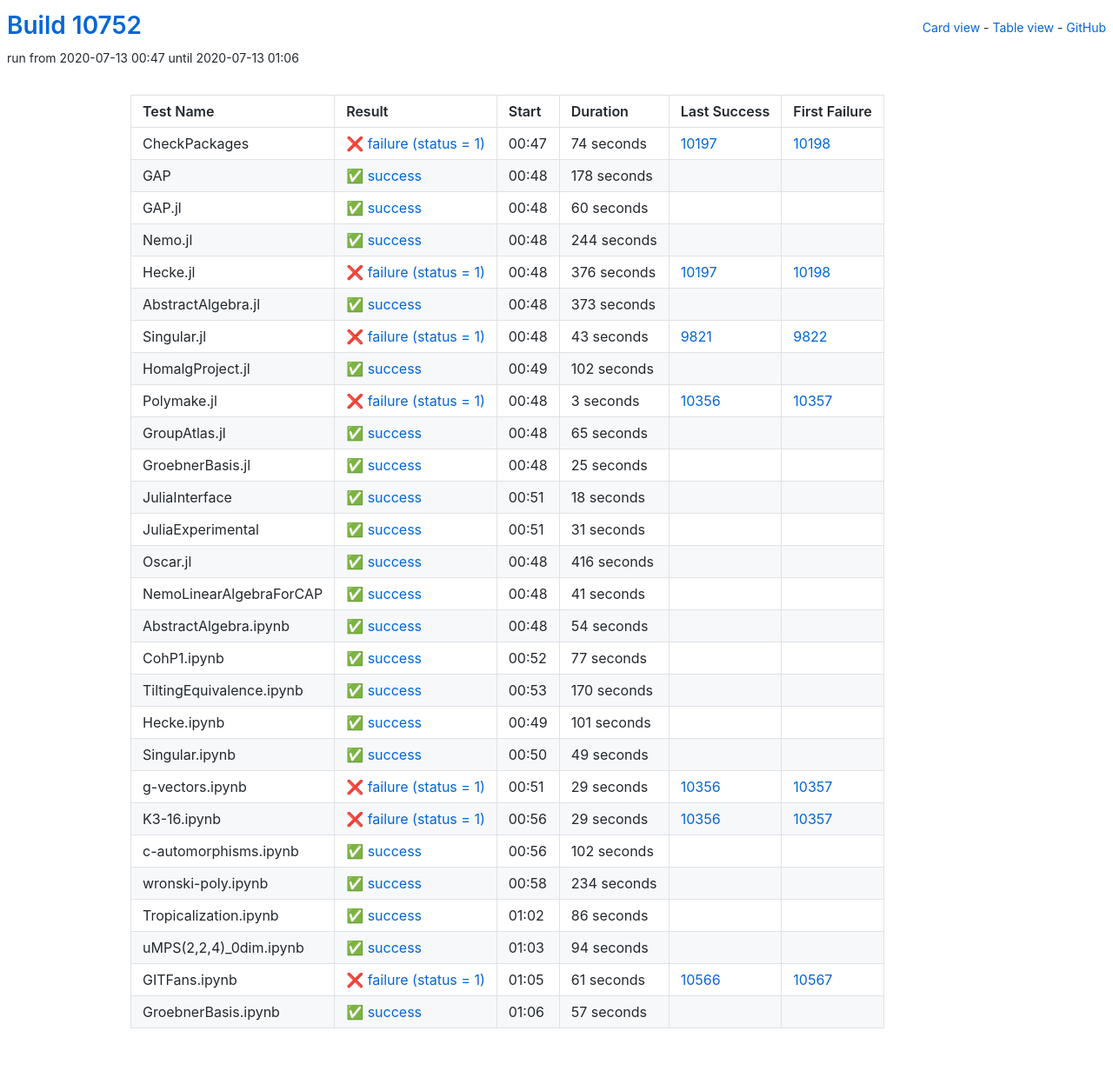
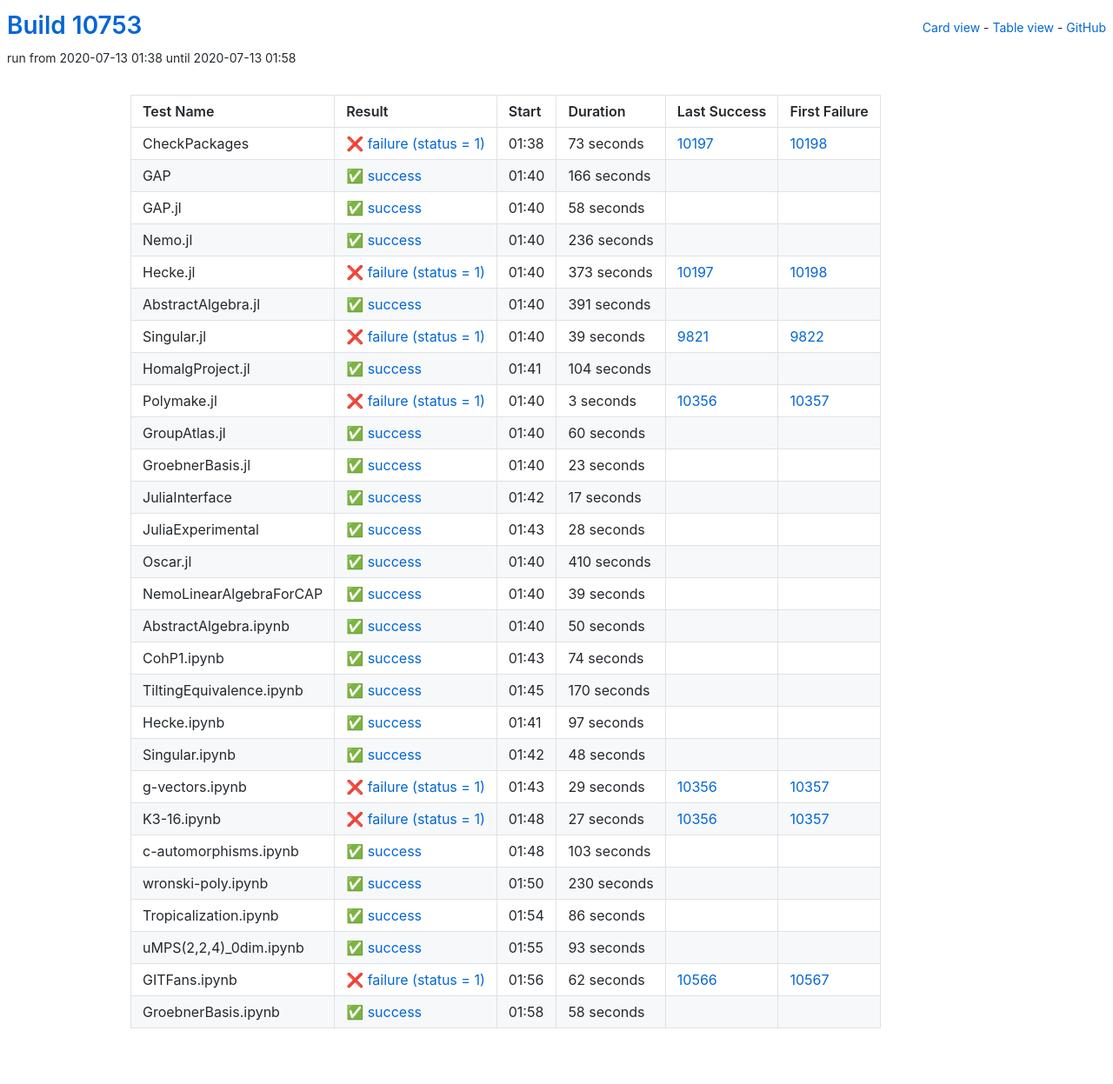
Before and after one commit to oscar-system/oscar-ci-status, a Jekyll site: the page built from table.html, in a window 1280 px wide. Shown: the whole page at 87% size. Built offline with Jekyll 4.4.1, drawn with Linux system fonts in a browser that asks for light colours.

Commit message:
Build #10753

```diff
--- a/_data/ci.yml
+++ b/_data/ci.yml
@@ -1,6 +1,6 @@
 ---
-build: 10752
-build_url: https://oscarci.mathematik.uni-kl.de/job/oscar/10752/
+build: 10753
+build_url: https://oscarci.mathematik.uni-kl.de/job/oscar/10753/
 job: oscar
 organization: oscar-system
 repo: oscar-ci-status
@@ -8,104 +8,104 @@
 tests:
 - name: CheckPackages
   id: checkpackages
-  log: https://oscarci.mathematik.uni-kl.de/job/oscar/10752/artifact/logs/build-10752/CheckPackages.log
-  start: 2020-07-13 00:47
+  log: https://oscarci.mathematik.uni-kl.de/job/oscar/10753/artifact/logs/build-10753/CheckPackages.log
+  start: 2020-07-13 01:38
   success: false
   exitcode: 1
   status: failure
-  duration: 74
+  duration: 73
   last_success: 10197
   last_success_url: https://oscarci.mathematik.uni-kl.de/job/oscar/10197/
   first_failure: 10198
   first_failure_url: https://oscarci.mathematik.uni-kl.de/job/oscar/10198/
 - name: GAP
   id: gap
-  log: https://oscarci.mathematik.uni-kl.de/job/oscar/10752/artifact/logs/build-10752/GAP.log
-  start: 2020-07-13 00:48
+  log: https://oscarci.mathematik.uni-kl.de/job/oscar/10753/artifact/logs/build-10753/GAP.log
+  start: 2020-07-13 01:40
   success: true
   exitcode: 0
   status: success
-  duration: 178
+  duration: 166
   last_success: false
   last_success_url:
   first_failure: false
   first_failure_url:
 - name: GAP.jl
   id: gap-jl
-  log: https://oscarci.mathematik.uni-kl.de/job/oscar/10752/artifact/logs/build-10752/GAP.jl.log
-  start: 2020-07-13 00:48
+  log: https://oscarci.mathematik.uni-kl.de/job/oscar/10753/artifact/logs/build-10753/GAP.jl.log
+  start: 2020-07-13 01:40
   success: true
   exitcode: 0
   status: success
-  duration: 60
+  duration: 58
   last_success: false
   last_success_url:
   first_failure: false
   first_failure_url:
 - name: Nemo.jl
   id: nemo-jl
-  log: https://oscarci.mathematik.uni-kl.de/job/oscar/10752/artifact/logs/build-10752/Nemo.jl.log
-  start: 2020-07-13 00:48
+  log: https://oscarci.mathematik.uni-kl.de/job/oscar/10753/artifact/logs/build-10753/Nemo.jl.log
+  start: 2020-07-13 01:40
   success: true
   exitcode: 0
   status: success
-  duration: 244
+  duration: 236
   last_success: false
   last_success_url:
   first_failure: false
   first_failure_url:
 - name: Hecke.jl
   id: hecke-jl
-  log: https://oscarci.mathematik.uni-kl.de/job/oscar/10752/artifact/logs/build-10752/Hecke.jl.log
-  start: 2020-07-13 00:48
+  log: https://oscarci.mathematik.uni-kl.de/job/oscar/10753/artifact/logs/build-10753/Hecke.jl.log
+  start: 2020-07-13 01:40
   success: false
   exitcode: 1
   status: failure
-  duration: 376
+  duration: 373
   last_success: 10197
   last_success_url: https://oscarci.mathematik.uni-kl.de/job/oscar/10197/
   first_failure: 10198
   first_failure_url: https://oscarci.mathematik.uni-kl.de/job/oscar/10198/
 - name: AbstractAlgebra.jl
   id: abstractalgebra-jl
-  log: https://oscarci.mathematik.uni-kl.de/job/oscar/10752/artifact/logs/build-10752/AbstractAlgebra.jl.log
-  start: 2020-07-13 00:48
+  log: https://oscarci.mathematik.uni-kl.de/job/oscar/10753/artifact/logs/build-10753/AbstractAlgebra.jl.log
+  start: 2020-07-13 01:40
   success: true
   exitcode: 0
   status: success
-  duration: 373
+  duration: 391
   last_success: false
   last_success_url:
   first_failure: false
   first_failure_url:
 - name: Singular.jl
   id: singular-jl
-  log: https://oscarci.mathematik.uni-kl.de/job/oscar/10752/artifact/logs/build-10752/Singular.jl.log
-  start: 2020-07-13 00:48
+  log: https://oscarci.mathematik.uni-kl.de/job/oscar/10753/artifact/logs/build-10753/Singular.jl.log
+  start: 2020-07-13 01:40
   success: false
   exitcode: 1
   status: failure
-  duration: 43
+  duration: 39
   last_success: 9821
   last_success_url: https://oscarci.mathematik.uni-kl.de/job/oscar/9821/
   first_failure: 9822
   first_failure_url: https://oscarci.mathematik.uni-kl.de/job/oscar/9822/
 - name: HomalgProject.jl
   id: homalgproject-jl
-  log: https://oscarci.mathematik.uni-kl.de/job/oscar/10752/artifact/logs/build-10752/HomalgProject.jl.log
-  start: 2020-07-13 00:49
+  log: https://oscarci.mathematik.uni-kl.de/job/oscar/10753/artifact/logs/build-10753/HomalgProject.jl.log
+  start: 2020-07-13 01:41
   success: true
   exitcode: 0
   status: success
-  duration: 102
+  duration: 104
   last_success: false
   last_success_url:
   first_failure: false
   first_failure_url:
 - name: Polymake.jl
   id: polymake-jl
-  log: https://oscarci.mathematik.uni-kl.de/job/oscar/10752/artifact/logs/build-10752/Polymake.jl.log
-  start: 2020-07-13 00:48
+  log: https://oscarci.mathematik.uni-kl.de/job/oscar/10753/artifact/logs/build-10753/Polymake.jl.log
+  start: 2020-07-13 01:40
   success: false
   exitcode: 1
   status: failure
@@ -116,104 +116,104 @@
   first_failure_url: https://oscarci.mathematik.uni-kl.de/job/oscar/10357/
 - name: GroupAtlas.jl
   id: groupatlas-jl
-  log: https://oscarci.mathematik.uni-kl.de/job/oscar/10752/artifact/logs/build-10752/GroupAtlas.jl.log
-  start: 2020-07-13 00:48
+  log: https://oscarci.mathematik.uni-kl.de/job/oscar/10753/artifact/logs/build-10753/GroupAtlas.jl.log
+  start: 2020-07-13 01:40
   success: true
   exitcode: 0
   status: success
-  duration: 65
+  duration: 60
   last_success: false
   last_success_url:
   first_failure: false
   first_failure_url:
 - name: GroebnerBasis.jl
   id: groebnerbasis-jl
-  log: https://oscarci.mathematik.uni-kl.de/job/oscar/10752/artifact/logs/build-10752/GroebnerBasis.jl.log
-  start: 2020-07-13 00:48
+  log: https://oscarci.mathematik.uni-kl.de/job/oscar/10753/artifact/logs/build-10753/GroebnerBasis.jl.log
+  start: 2020-07-13 01:40
   success: true
   exitcode: 0
   status: success
-  duration: 25
+  duration: 23
   last_success: false
   last_success_url:
   first_failure: false
   first_failure_url:
 - name: JuliaInterface
   id: juliainterface
-  log: https://oscarci.mathematik.uni-kl.de/job/oscar/10752/artifact/logs/build-10752/JuliaInterface.log
-  start: 2020-07-13 00:51
+  log: https://oscarci.mathematik.uni-kl.de/job/oscar/10753/artifact/logs/build-10753/JuliaInterface.log
+  start: 2020-07-13 01:42
   success: true
   exitcode: 0
   status: success
-  duration: 18
+  duration: 17
   last_success: false
   last_success_url:
   first_failure: false
   first_failure_url:
 - name: JuliaExperimental
   id: juliaexperimental
-  log: https://oscarci.mathematik.uni-kl.de/job/oscar/10752/artifact/logs/build-10752/JuliaExperimental.log
-  start: 2020-07-13 00:51
+  log: https://oscarci.mathematik.uni-kl.de/job/oscar/10753/artifact/logs/build-10753/JuliaExperimental.log
+  start: 2020-07-13 01:43
   success: true
   exitcode: 0
   status: success
-  duration: 31
+  duration: 28
   last_success: false
   last_success_url:
   first_failure: false
   first_failure_url:
 - name: Oscar.jl
   id: oscar-jl
-  log: https://oscarci.mathematik.uni-kl.de/job/oscar/10752/artifact/logs/build-10752/Oscar.jl.log
-  start: 2020-07-13 00:48
+  log: https://oscarci.mathematik.uni-kl.de/job/oscar/10753/artifact/logs/build-10753/Oscar.jl.log
+  start: 2020-07-13 01:40
   success: true
   exitcode: 0
   status: success
-  duration: 416
+  duration: 410
   last_success: false
   last_success_url:
   first_failure: false
   first_failure_url:
 - name: NemoLinearAlgebraForCAP
   id: nemolinearalgebraforcap
-  log: https://oscarci.mathematik.uni-kl.de/job/oscar/10752/artifact/logs/build-10752/NemoLinearAlgebraForCAP.log
-  start: 2020-07-13 00:48
+  log: https://oscarci.mathematik.uni-kl.de/job/oscar/10753/artifact/logs/build-10753/NemoLinearAlgebraForCAP.log
+  start: 2020-07-13 01:40
   success: true
   exitcode: 0
   status: success
-  duration: 41
+  duration: 39
   last_success: false
   last_success_url:
   first_failure: false
   first_failure_url:
 - name: AbstractAlgebra.ipynb
   id: abstractalgebra-ipynb
-  log: https://oscarci.mathematik.uni-kl.de/job/oscar/10752/artifact/logs/build-10752/AbstractAlgebra.ipynb.log
-  start: 2020-07-13 00:48
+  log: https://oscarci.mathematik.uni-kl.de/job/oscar/10753/artifact/logs/build-10753/AbstractAlgebra.ipynb.log
+  start: 2020-07-13 01:40
   success: true
   exitcode: 0
   status: success
-  duration: 54
+  duration: 50
   last_success: false
   last_success_url:
   first_failure: false
   first_failure_url:
 - name: CohP1.ipynb
   id: cohp1-ipynb
-  log: https://oscarci.mathematik.uni-kl.de/job/oscar/10752/artifact/logs/build-10752/CohP1.ipynb.log
-  start: 2020-07-13 00:52
+  log: https://oscarci.mathematik.uni-kl.de/job/oscar/10753/artifact/logs/build-10753/CohP1.ipynb.log
+  start: 2020-07-13 01:43
   success: true
   exitcode: 0
   status: success
-  duration: 77
+  duration: 74
   last_success: false
   last_success_url:
   first_failure: false
   first_failure_url:
 - name: TiltingEquivalence.ipynb
   id: tiltingequivalence-ipynb
-  log: https://oscarci.mathematik.uni-kl.de/job/oscar/10752/artifact/logs/build-10752/TiltingEquivalence.ipynb.log
-  start: 2020-07-13 00:53
+  log: https://oscarci.mathematik.uni-kl.de/job/oscar/10753/artifact/logs/build-10753/TiltingEquivalence.ipynb.log
+  start: 2020-07-13 01:45
   success: true
   exitcode: 0
   status: success
@@ -224,32 +224,32 @@
   first_failure_url:
 - name: Hecke.ipynb
   id: hecke-ipynb
-  log: https://oscarci.mathematik.uni-kl.de/job/oscar/10752/artifact/logs/build-10752/Hecke.ipynb.log
-  start: 2020-07-13 00:49
+  log: https://oscarci.mathematik.uni-kl.de/job/oscar/10753/artifact/logs/build-10753/Hecke.ipynb.log
+  start: 2020-07-13 01:41
   success: true
   exitcode: 0
   status: success
-  duration: 101
+  duration: 97
   last_success: false
   last_success_url:
   first_failure: false
   first_failure_url:
 - name: Singular.ipynb
   id: singular-ipynb
-  log: https://oscarci.mathematik.uni-kl.de/job/oscar/10752/artifact/logs/build-10752/Singular.ipynb.log
-  start: 2020-07-13 00:50
+  log: https://oscarci.mathematik.uni-kl.de/job/oscar/10753/artifact/logs/build-10753/Singular.ipynb.log
+  start: 2020-07-13 01:42
   success: true
   exitcode: 0
   status: success
-  duration: 49
+  duration: 48
   last_success: false
   last_success_url:
   first_failure: false
   first_failure_url:
 - name: g-vectors.ipynb
   id: g-vectors-ipynb
-  log: https://oscarci.mathematik.uni-kl.de/job/oscar/10752/artifact/logs/build-10752/g-vectors.ipynb.log
-  start: 2020-07-13 00:51
+  log: https://oscarci.mathematik.uni-kl.de/job/oscar/10753/artifact/logs/build-10753/g-vectors.ipynb.log
+  start: 2020-07-13 01:43
   success: false
   exitcode: 1
   status: failure
@@ -260,44 +260,44 @@
   first_failure_url: https://oscarci.mathematik.uni-kl.de/job/oscar/10357/
 - name: K3-16.ipynb
   id: k3-16-ipynb
-  log: https://oscarci.mathematik.uni-kl.de/job/oscar/10752/artifact/logs/build-10752/K3-16.ipynb.log
-  start: 2020-07-13 00:56
+  log: https://oscarci.mathematik.uni-kl.de/job/oscar/10753/artifact/logs/build-10753/K3-16.ipynb.log
+  start: 2020-07-13 01:48
   success: false
   exitcode: 1
   status: failure
-  duration: 29
+  duration: 27
   last_success: 10356
   last_success_url: https://oscarci.mathematik.uni-kl.de/job/oscar/10356/
   first_failure: 10357
   first_failure_url: https://oscarci.mathematik.uni-kl.de/job/oscar/10357/
 - name: c-automorphisms.ipynb
   id: c-automorphisms-ipynb
-  log: https://oscarci.mathematik.uni-kl.de/job/oscar/10752/artifact/logs/build-10752/c-automorphisms.ipynb.log
-  start: 2020-07-13 00:56
+  log: https://oscarci.mathematik.uni-kl.de/job/oscar/10753/artifact/logs/build-10753/c-automorphisms.ipynb.log
+  start: 2020-07-13 01:48
   success: true
   exitcode: 0
   status: success
-  duration: 102
+  duration: 103
   last_success: false
   last_success_url:
   first_failure: false
   first_failure_url:
 - name: wronski-poly.ipynb
   id: wronski-poly-ipynb
-  log: https://oscarci.mathematik.uni-kl.de/job/oscar/10752/artifact/logs/build-10752/wronski-poly.ipynb.log
-  start: 2020-07-13 00:58
+  log: https://oscarci.mathematik.uni-kl.de/job/oscar/10753/artifact/logs/build-10753/wronski-poly.ipynb.log
+  start: 2020-07-13 01:50
   success: true
   exitcode: 0
   status: success
-  duration: 234
+  duration: 230
   last_success: false
   last_success_url:
   first_failure: false
   first_failure_url:
 - name: Tropicalization.ipynb
   id: tropicalization-ipynb
-  log: https://oscarci.mathematik.uni-kl.de/job/oscar/10752/artifact/logs/build-10752/Tropicalization.ipynb.log
-  start: 2020-07-13 01:02
+  log: https://oscarci.mathematik.uni-kl.de/job/oscar/10753/artifact/logs/build-10753/Tropicalization.ipynb.log
+  start: 2020-07-13 01:54
   success: true
   exitcode: 0
   status: success
@@ -308,36 +308,36 @@
   first_failure_url:
 - name: uMPS(2,2,4)_0dim.ipynb
   id: umps-2-2-4-0dim-ipynb
-  log: https://oscarci.mathematik.uni-kl.de/job/oscar/10752/artifact/logs/build-10752/uMPS-2-2-4-_0dim.ipynb.log
-  start: 2020-07-13 01:03
+  log: https://oscarci.mathematik.uni-kl.de/job/oscar/10753/artifact/logs/build-10753/uMPS-2-2-4-_0dim.ipynb.log
+  start: 2020-07-13 01:55
   success: true
   exitcode: 0
   status: success
-  duration: 94
+  duration: 93
   last_success: false
   last_success_url:
   first_failure: false
   first_failure_url:
 - name: GITFans.ipynb
   id: gitfans-ipynb
-  log: https://oscarci.mathematik.uni-kl.de/job/oscar/10752/artifact/logs/build-10752/GITFans.ipynb.log
-  start: 2020-07-13 01:05
+  log: https://oscarci.mathematik.uni-kl.de/job/oscar/10753/artifact/logs/build-10753/GITFans.ipynb.log
+  start: 2020-07-13 01:56
   success: false
   exitcode: 1
   status: failure
-  duration: 61
+  duration: 62
   last_success: 10566
   last_success_url: https://oscarci.mathematik.uni-kl.de/job/oscar/10566/
   first_failure: 10567
   first_failure_url: https://oscarci.mathematik.uni-kl.de/job/oscar/10567/
 - name: GroebnerBasis.ipynb
   id: groebnerbasis-ipynb
-  log: https://oscarci.mathematik.uni-kl.de/job/oscar/10752/artifact/logs/build-10752/GroebnerBasis.ipynb.log
-  start: 2020-07-13 01:06
+  log: https://oscarci.mathematik.uni-kl.de/job/oscar/10753/artifact/logs/build-10753/GroebnerBasis.ipynb.log
+  start: 2020-07-13 01:58
   success: true
   exitcode: 0
   status: success
-  duration: 57
+  duration: 58
   last_success: false
   last_success_url:
   first_failure: false
```
Also changed, not shown: README.md.
